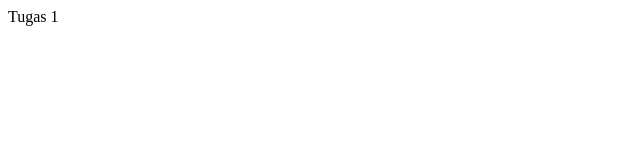
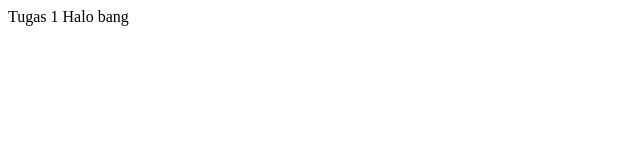
Before and after one commit to zahHrunnn/Tugas-1-Zahran_Chiko_Faisal-XII-3, a plain HTML site: page index.html in a window 1280 px wide. Shown: the full height of the page, 0-640 px from the left. Drawn offline with Linux system fonts and the light colour scheme.

Commit message:
penambahan index.hmtl

```diff
--- a/index.html
+++ b/index.html
@@ -6,7 +6,7 @@
 <title>Tugas 1</title>
 </head>
 <body>
-    <h1
+    Halo bang
 <main>
 <section>
 
```
